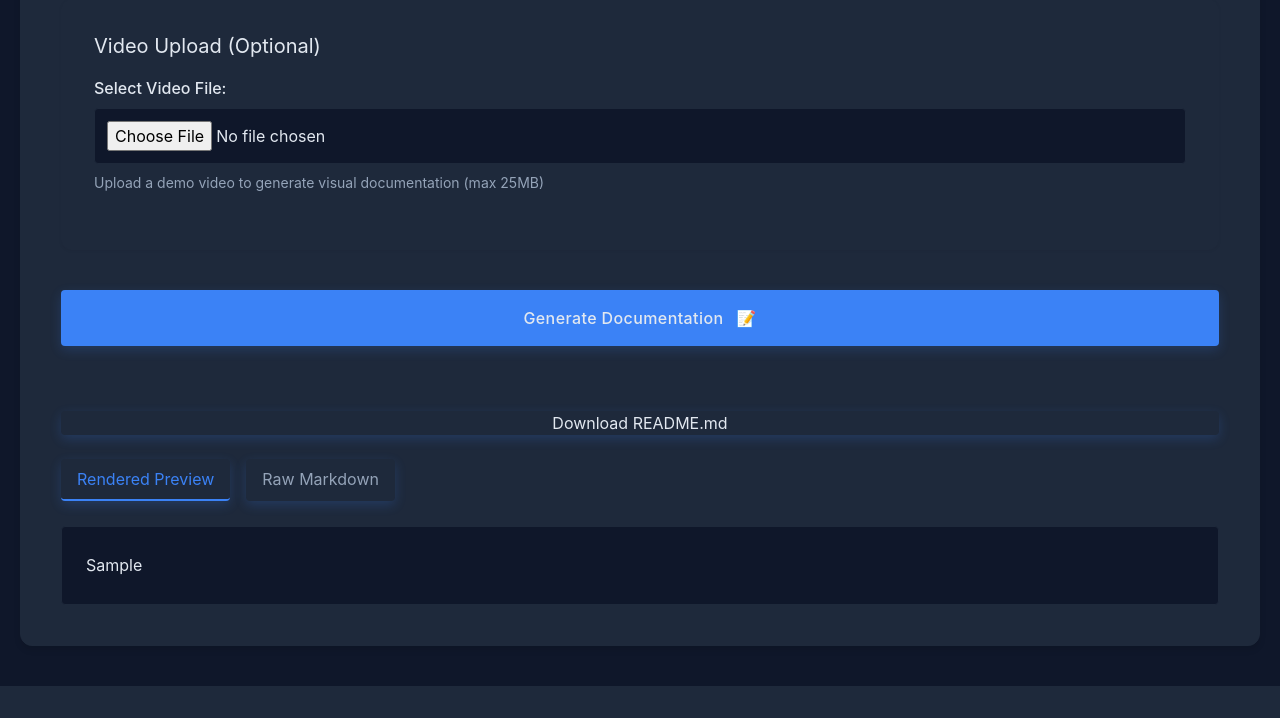
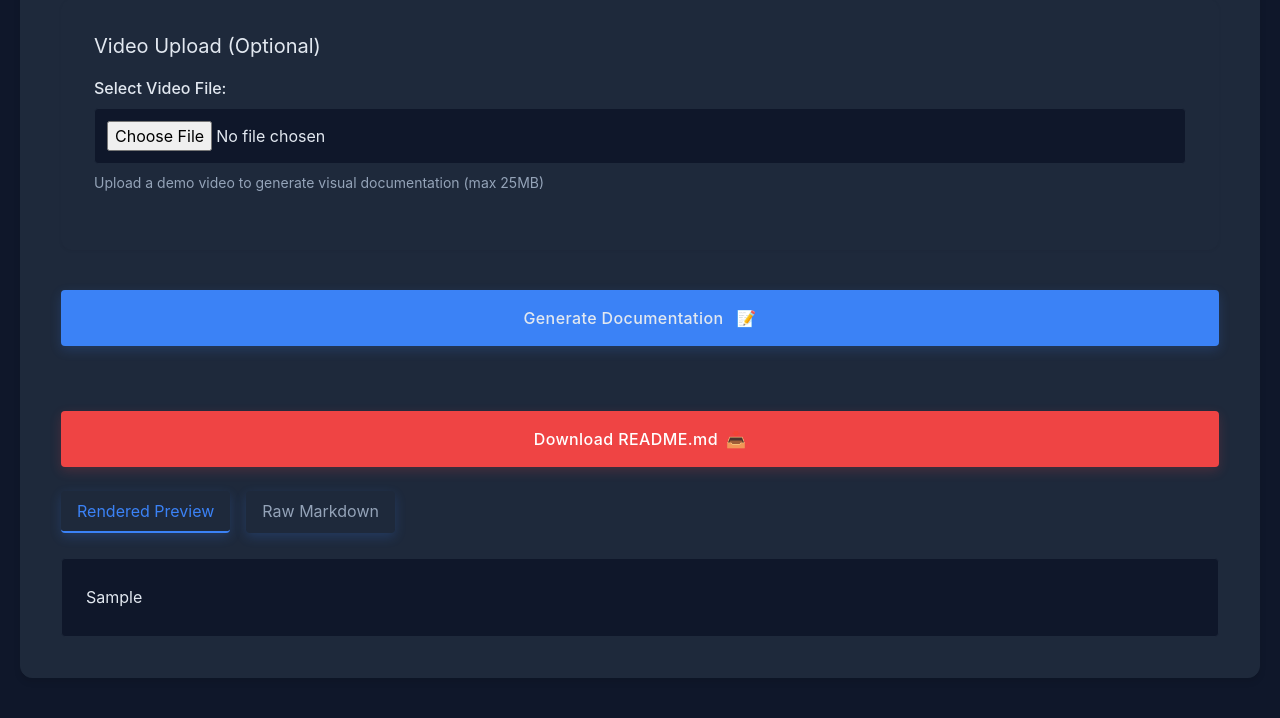
Before and after one commit to shivamrawat1/READMEplease.ai, a Flask app: template apps/templates/upload.html in a window 1280 px wide. Shown: the part 1099-1817 px from the top of the page. Before the commit the page ends 1785 px from the top, so only its background shows below. Run offline with Flask 3, Linux system fonts and the light colour scheme; the template is opened without the code that fills it: most values are stand-ins (such as "Sample title", 1, 10 or a date in 2020); some libraries are stand-ins or nearby versions.

Commit message:
Minor changes

```diff
--- a/apps/templates/upload.html
+++ b/apps/templates/upload.html
@@ -537,6 +537,47 @@
             font-size: 0.95rem;
             letter-spacing: 0.01em;
         }
+
+        /* Results section styling */
+        .results-section {
+            margin-top: 2rem;
+        }
+
+        /* Download button styling */
+        .download-button {
+            background: #EF4444;  /* Red color that complements the theme */
+            color: white;
+            border: none;
+            padding: 1rem 2rem;
+            border-radius: 4px;
+            cursor: pointer;
+            font-size: 1rem;
+            width: 100%;
+            transition: all 0.2s ease;
+            box-shadow: 0 4px 12px rgba(239, 68, 68, 0.2);
+            font-weight: 500;
+            letter-spacing: 0.025em;
+            display: inline-flex;
+            align-items: center;
+            justify-content: center;
+            margin-bottom: 1.5rem;
+        }
+
+        .download-button:hover {
+            background: #DC2626;
+            transform: translateY(-1px);
+        }
+
+        .download-button::after {
+            content: "📥";
+            display: inline-block;
+            margin-left: 0.5rem;
+        }
+
+        /* Preview tabs should come after the button */
+        .preview-tabs {
+            margin-top: 0;
+        }
     </style>
 </head>
 
@@ -643,7 +684,7 @@
         <!-- Results section -->
         {% if results %}
             <div class="results-section">
-                <button onclick="downloadMarkdown()" class="download-button mb-6">
+                <button onclick="downloadMarkdown()" class="download-button">
                     Download README.md
                 </button>
 
```
